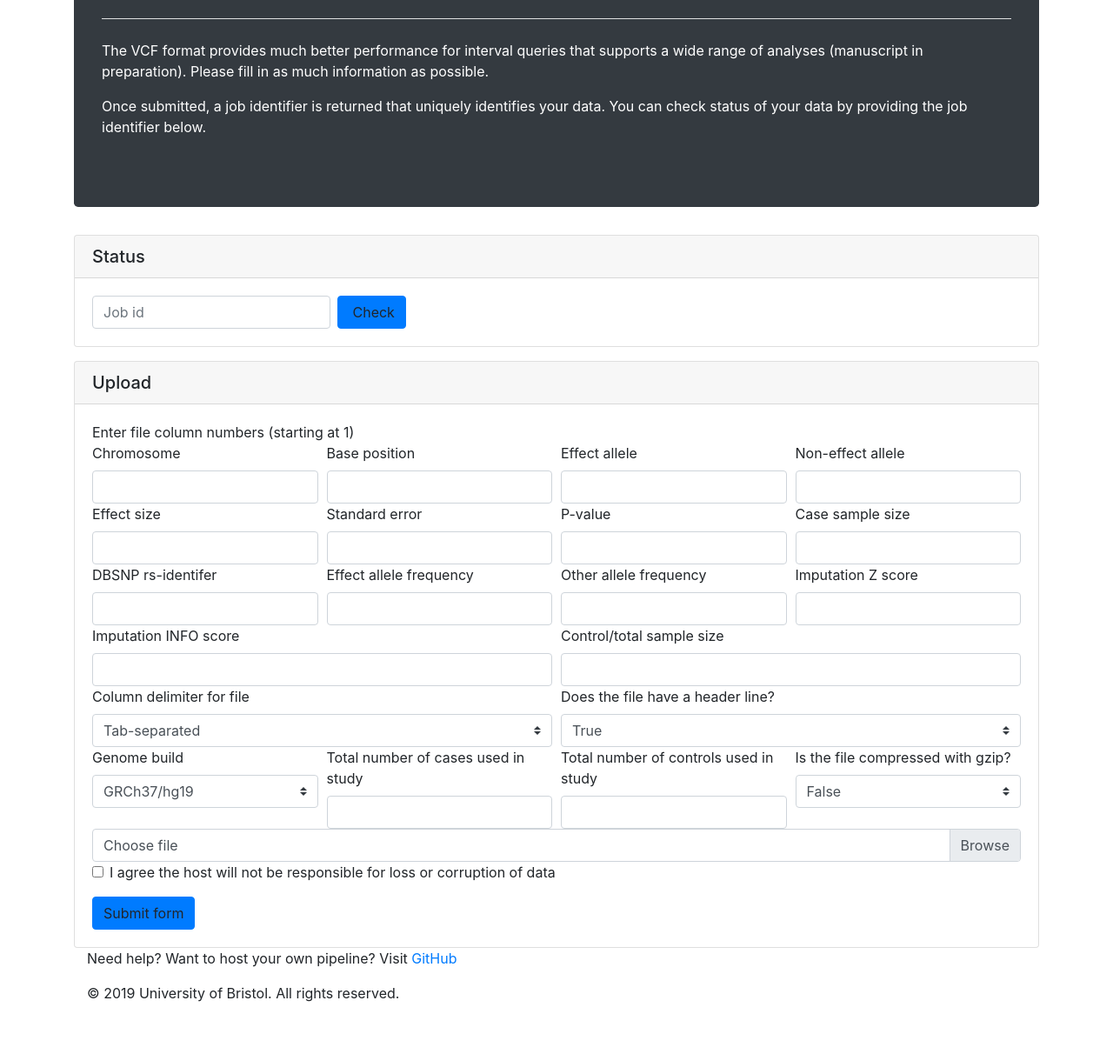
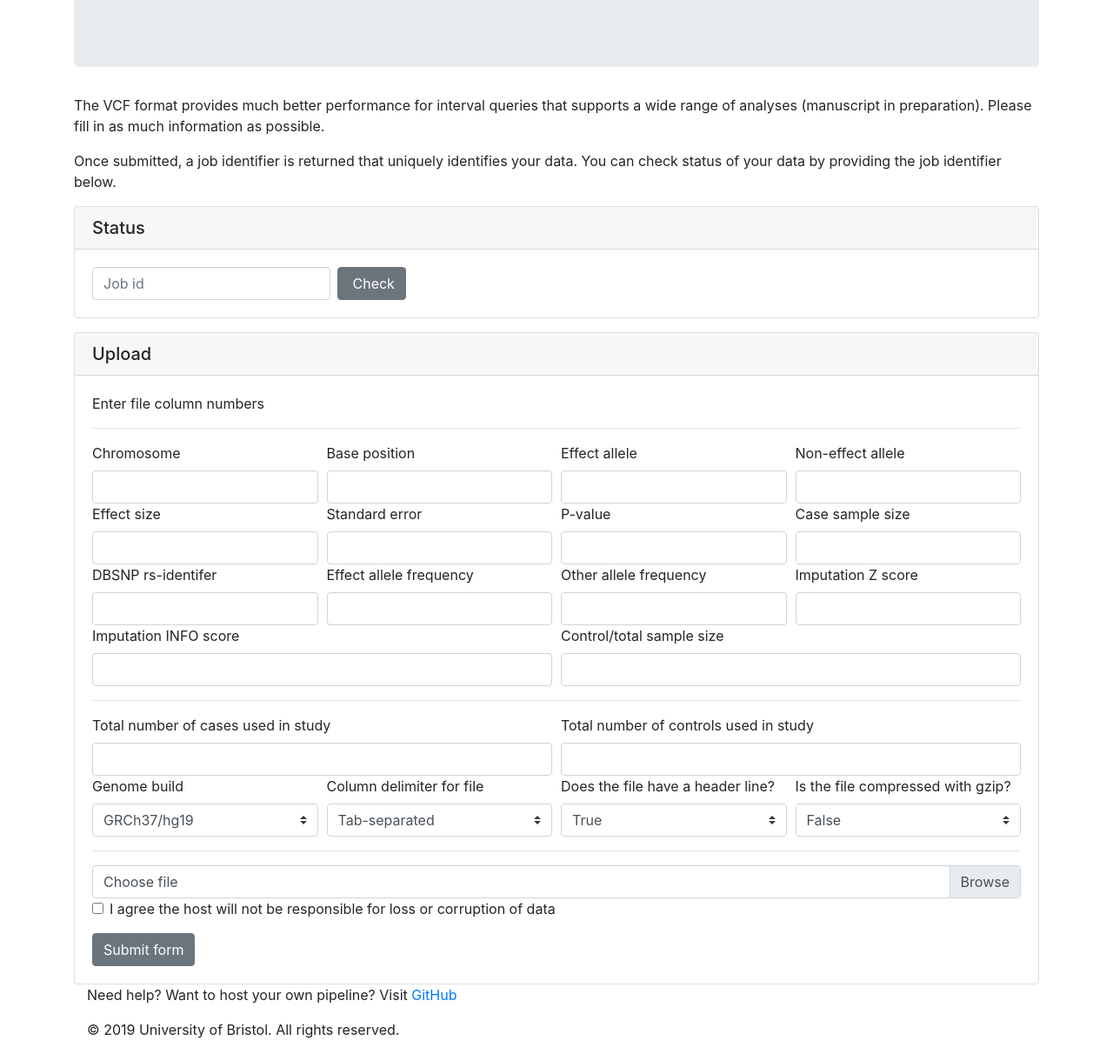
Before and after one commit to MRCIEU/gwas2vcfweb, a plain HTML site: page app/index.html in a window 1280 px wide. Shown: the part 172-1384 px from the top of the page at 87% size. Before the commit the page ends 1342 px from the top, so only its background shows below. Drawn offline with nearby package versions, Linux system fonts and the light colour scheme.

Commit message:
ui updates

```diff
--- a/app/index.html
+++ b/app/index.html
@@ -30,24 +30,23 @@
     }
 </style>
 <div class="container">
-    <div class="jumbotron bg-dark text-white">
-        <h1 class="display-4">Convert GWAS to VCF format</h1>
+    <div class="jumbotron">
+        <h1 class="display-4">Gwas2VCF</h1>
         <p class="lead">This form converts GWAS summary statistics in plain text to the VCF
             format</p>
-        <hr class="my-4 bg-light">
-        <p>The VCF format provides much better performance for interval queries that supports a wide range of analyses
-            (manuscript in preparation). Please fill in as much information as possible.</p>
-        <p>Once submitted, a job identifier is returned that uniquely identifies your data. You can check status of your
-            data
-            by providing the job identifier below.</p>
-    </div>
+      </div>
+      <p>The VCF format provides much better performance for interval queries that supports a wide range of analyses
+        (manuscript in preparation). Please fill in as much information as possible.</p>
+    <p>Once submitted, a job identifier is returned that uniquely identifies your data. You can check status of your
+        data
+        by providing the job identifier below.</p>
     <div class="card">
         <h5 class="card-header">Status</h5>
         <div class="card-body">
             <form class="form-inline my-2 my-lg-0">
                 <input id="search-job-val" class="form-control mr-sm-2" type="search" placeholder="Job id"
                        aria-label="Search">
-                <a id="search-job-btn" type="button" class="btn btn-primary">&nbsp;Check</a>
+                <a id="search-job-btn" type="button" style="color:white;" class="btn btn-secondary">&nbsp;Check</a>
             </form>
             <div id="search-result" class="alert hidden" role="alert"></div>
         </div>
@@ -57,7 +56,8 @@
         <h5 class="card-header">Upload</h5>
         <div class="card-body">
             <form class="needs-validation" novalidate>
-                Enter file column numbers (starting at 1)
+                Enter file column numbers
+                <hr>
                 <div class="form-row">
                     <div class="col-sm">
                         <label for="chr_col">Chromosome</label>
@@ -115,14 +115,31 @@
                 <div class="form-row">
                     <div class="col-sm">
                         <label for="imp_info_col">Imputation INFO score</label>
-                        <input type="text" class="form-control" id="imp_info_col">
+                        <input type="number" class="form-control" id="imp_info_col">
                     </div>
                     <div class="col-sm">
                         <label for="ncontrol_col">Control/total sample size</label>
-                        <input type="text" class="form-control" id="ncontrol_col">
+                        <input type="number" class="form-control" id="ncontrol_col">
+                    </div>
+                </div>
+                <hr>
+                <div class="form-row">
+                    <div class="col-sm">
+                        <label for="cohort_cases">Total number of cases used in study</label>
+                        <input type="number" class="form-control" id="cohort_cases">
+                    </div>
+                    <div class="col-sm">
+                        <label for="cohort_controls">Total number of controls used in study</label>
+                        <input type="number" class="form-control" id="cohort_controls">
                     </div>
                 </div>
                 <div class="form-row">
+                    <div class="col-sm">
+                        <label for="header">Genome build</label>
+                        <select class="custom-select" id="build">
+                            <option value="GRCh37">GRCh37/hg19</option>
+                        </select>
+                    </div>
                     <div class="col-sm">
                         <label for="delimiter">Column delimiter for file</label>
                         <select class="custom-select" id="delimiter">
@@ -138,22 +155,6 @@
                             <option value="False">False</option>
                         </select>
                     </div>
-                </div>
-                <div class="form-row">
-                    <div class="col-sm">
-                        <label for="header">Genome build</label>
-                        <select class="custom-select" id="build">
-                            <option value="GRCh37">GRCh37/hg19</option>
-                        </select>
-                    </div>
-                    <div class="col-sm">
-                        <label for="cohort_cases">Total number of cases used in study</label>
-                        <input type="text" class="form-control" id="cohort_cases">
-                    </div>
-                    <div class="col-sm">
-                        <label for="cohort_controls">Total number of controls used in study</label>
-                        <input type="text" class="form-control" id="cohort_controls">
-                    </div>
                     <div class="col-sm">
                         <label for="gzipped">Is the file compressed with gzip?</label>
                         <select class="custom-select" id="gzipped">
@@ -162,6 +163,7 @@
                         </select>
                     </div>
                 </div>
+                <hr>
                 <div class="custom-file">
                     <input type="file" class="custom-file-input" id="gwas_file">
                     <label class="custom-file-label" for="gwas_file">Choose file</label>
@@ -177,7 +179,7 @@
                         </div>
                     </div>
                 </div>
-                <a id="submit-job-btn" type="button" class="btn btn-primary">Submit form</a>
+                <a id="submit-job-btn" type="button" class="btn btn-secondary" style="color:white;">Submit form</a>
                 <div id="upload-spinner" class="spinner-border text-primary hidden" role="status">
                     <span class="sr-only">Loading...</span>
                   </div>
```
